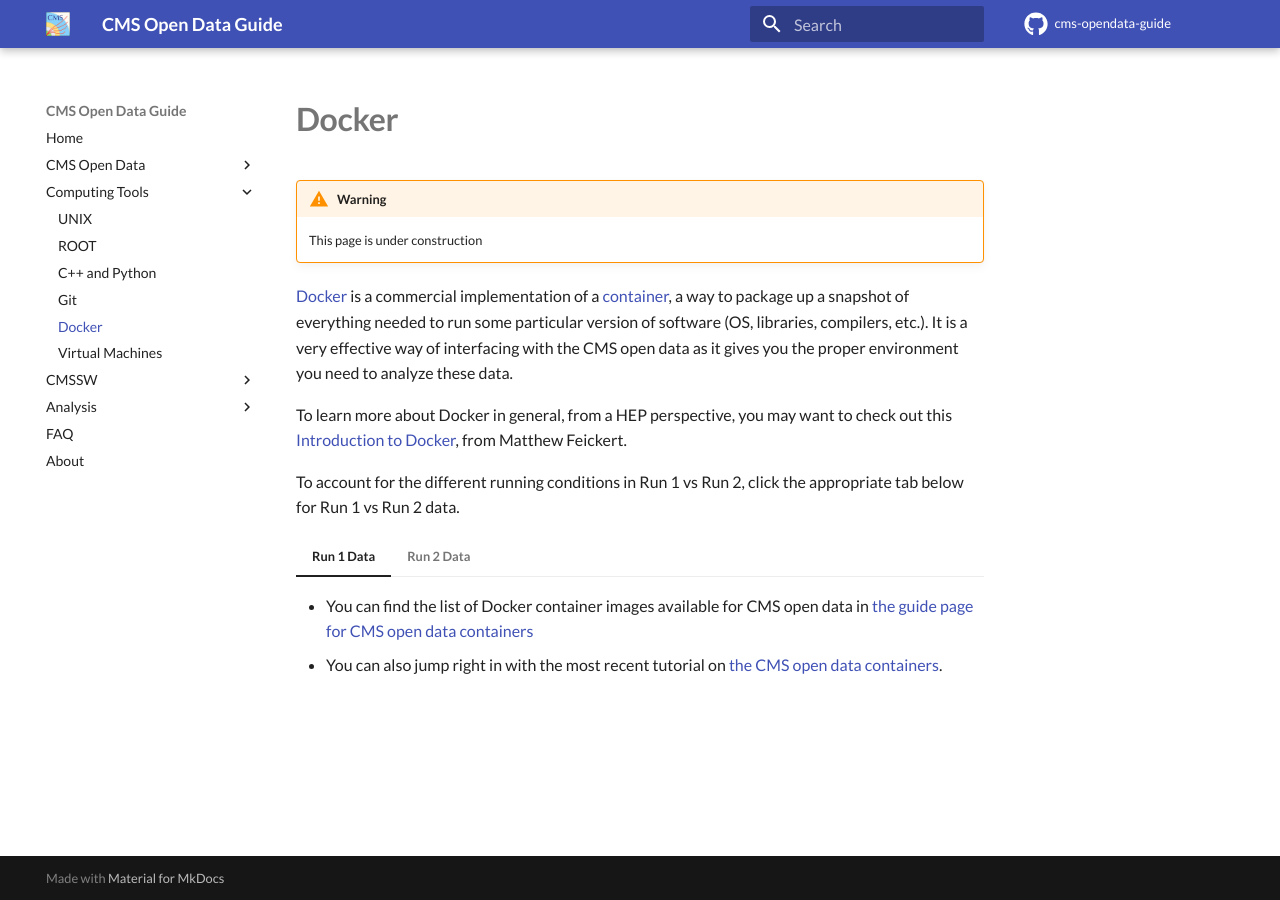
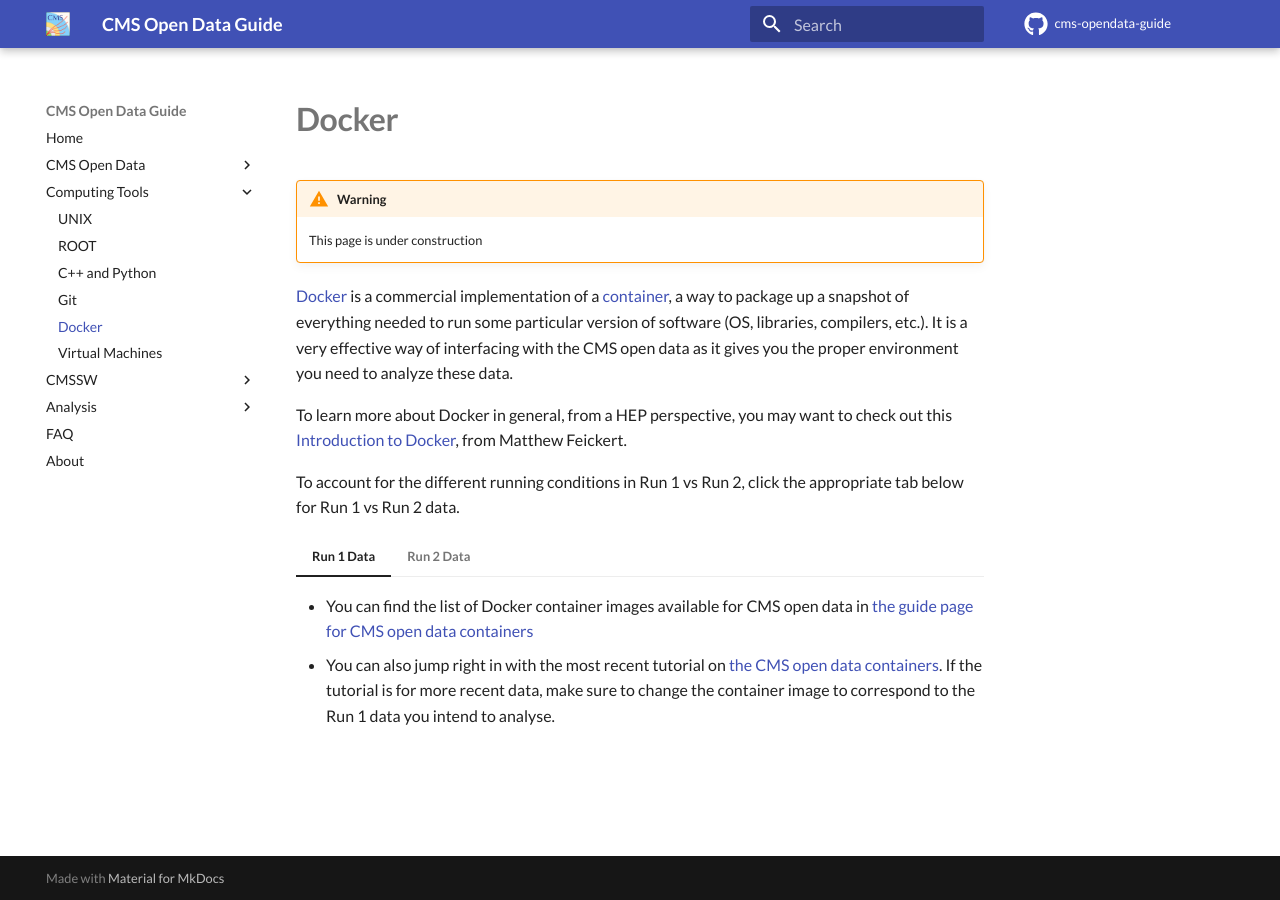
Before and after one commit to cernopendata/cms-opendata-guide, an MkDocs documentation site: the page built from docs/tools/docker.md, in a window 1280 px wide. Built offline with MkDocs 1.6.1 and Material for MkDocs 9.7.7, drawn with Linux system fonts in a browser that asks for light colours; comment, search, counter and statistics services are not loaded.

Commit message:
Remind changing the image for Run-1

```diff
--- a/docs/tools/docker.md
+++ b/docs/tools/docker.md
@@ -20,7 +20,7 @@ To account for the different running conditions in Run 1 vs Run 2, click the app
 === "Run 1 Data"
 
     * You can find the list of Docker container images available for CMS open data in [the guide page for CMS open data containers](http://opendata.cern.ch/docs/cms-guide-docker)
-    * You can also jump right in with the most recent tutorial on [the CMS open data containers](https://cms-opendata-workshop.github.io/workshop2021-lesson-docker/).
+    * You can also jump right in with the most recent tutorial on [the CMS open data containers](https://cms-opendata-workshop.github.io/workshop2023-lesson-docker/). If the tutorial is for more recent data, make sure to change the container image to correspond to the Run 1 data you intend to analyse.
 
 === "Run 2 Data"
 
```
